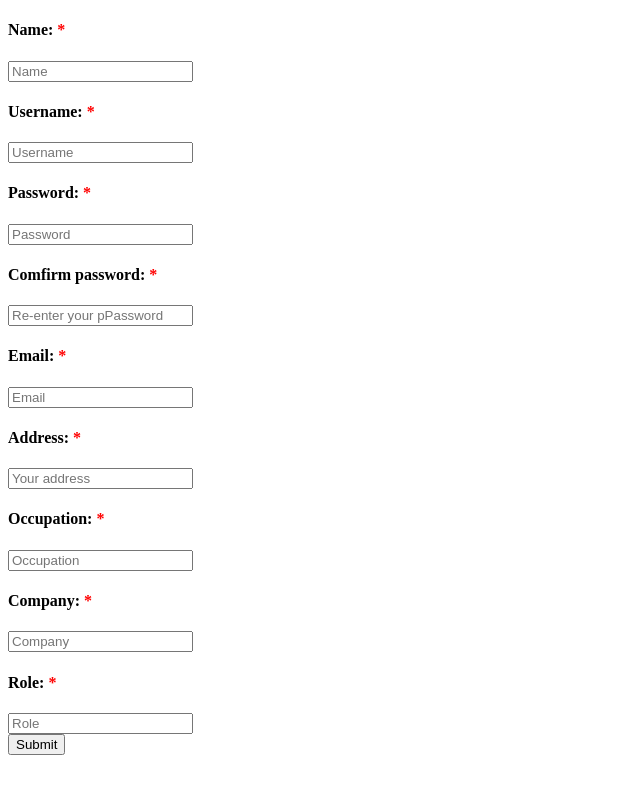
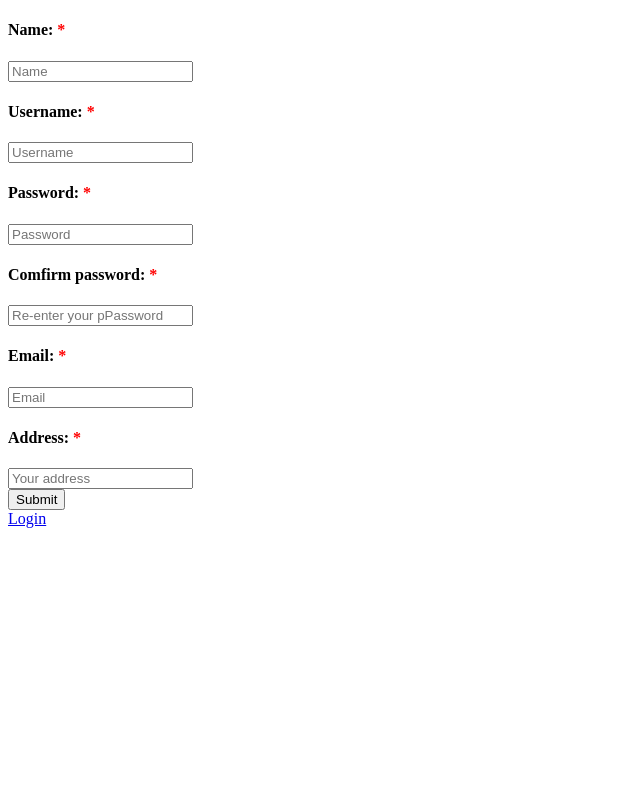
Before and after one commit to temmietope/react-authentication, a React (Create React App) app: page / in a window 1280 px wide. Shown: the top 794 px of the page, without its empty margins (0-640 px from the left). Built offline with nearby package versions, Linux system fonts and the light colour scheme.

Commit message:
added new methods and async function

```diff
--- a/src/component/Register.js
+++ b/src/component/Register.js
@@ -1,4 +1,5 @@
 import React, { Component } from "react";
+import { Link } from "react-router-dom";
 
 class Register extends Component {
   state = {
@@ -6,17 +7,51 @@ class Register extends Component {
     username: "",
     password: "",
     email: "",
-    address: "",
-    occupation: "",
-    company: "",
-    role: "",
-    isAdmin: false
+    address: ""
   };
+  onChange = e => {
+    this.setState({
+      [e.target.name]: e.target.value
+    });
+  };
+
+  async onSubmit(e) {
+    e.preventDefault();
+    const { name, username, password, email, address } = this.state;
+    this.props.register(email, password);
+    const response = await fetch("https://authuserapi.herokuapp.com/register", {
+      method: "post",
+      headers: {
+        "Content-Type": "application/json"
+      },
+      body: JSON.stringify({
+        name,
+        username,
+        password,
+        email,
+        address
+      })
+    }).then(res => res.json());
+    console.log(response);
+    // if (
+    //   !this.refs.name.value ||
+    //   !this.refs.username.value ||
+    //   !this.refs.password.value ||
+    //   !this.refs.email.value ||
+    //   !this.refs.address.value ||
+    //   !this.refs.occupation.value ||
+    //   !this.refs.company.value ||
+    //   !this.refs.role.value
+    // ) {
+    //   return alert("Fill all the required boxes");
+    // }
+  }
   render() {
     return (
+      <>
         <form
-        onSubmit={() => {
-          this.onSubmit();
+          onSubmit={e => {
+            this.onSubmit(e);
           }}
         >
           <div className="name">
@@ -92,46 +127,12 @@ class Register extends Component {
               onChange={this.onChange}
             />
           </div>
-        <div className="occupation">
-          <h4>
-            Occupation: <span style={{ color: "red" }}>*</span>
-          </h4>
-          <input
-            type="text"
-            name="occupation"
-            placeholder="Occupation"
-            ref="occupation"
-            onChange={this.onChange}
-          />
-        </div>
-        <div className="company">
-          <h4>
-            Company: <span style={{ color: "red" }}>*</span>
-          </h4>
-          <input
-            type="text"
-            name="company"
-            placeholder="Company"
-            ref="company"
-            onChange={this.onChange}
-          />
-        </div>
-        <div className="role">
-          <h4>
-            Role: <span style={{ color: "red" }}>*</span>
-          </h4>
-          <input
-            type="text"
-            name="role"
-            placeholder="Role"
-            ref="role"
-            onChange={this.onChange}
-          />
-        </div>
           <div className="submit">
             <input type="submit" value="Submit" className="btn" />
           </div>
         </form>
+        <Link to="/login">Login</Link>
+      </>
     );
   }
 }
```
Lines whose indentation alone changed are shown as unchanged.
